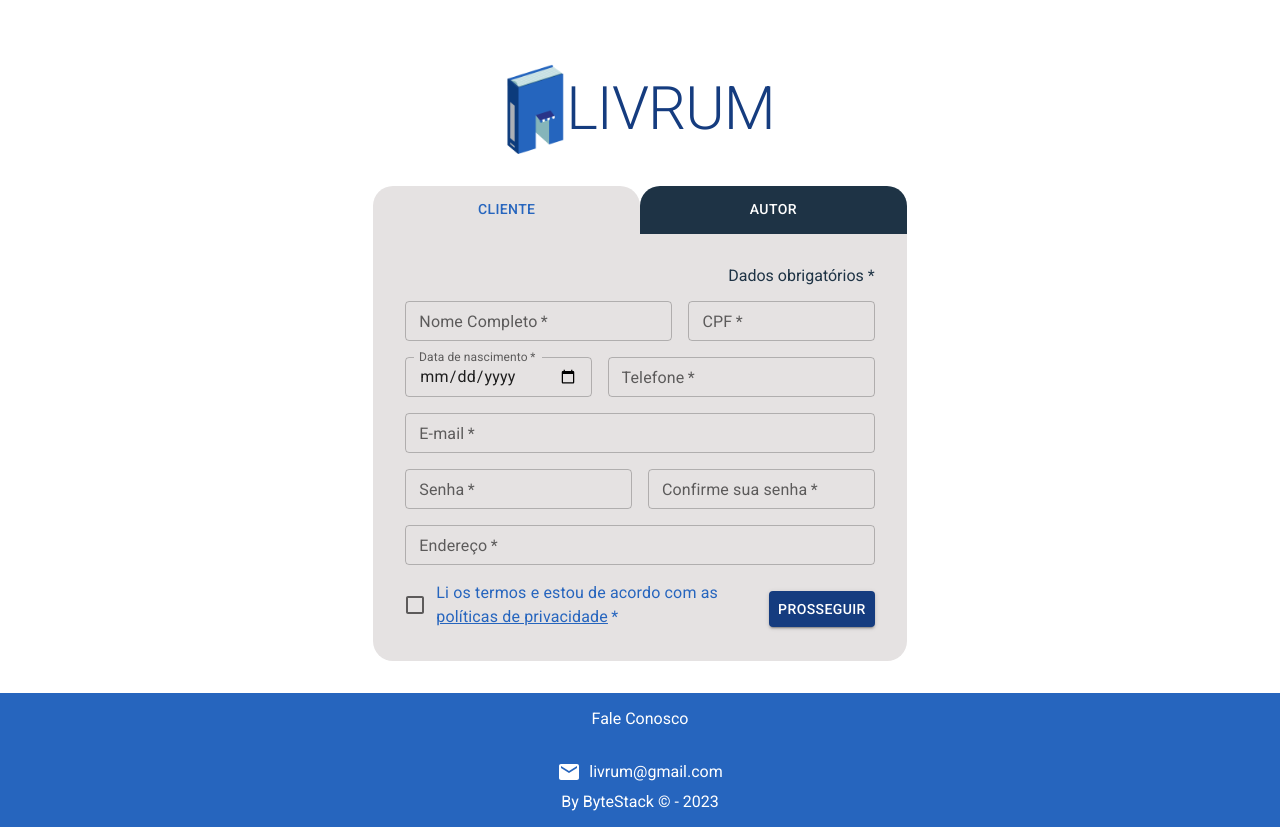
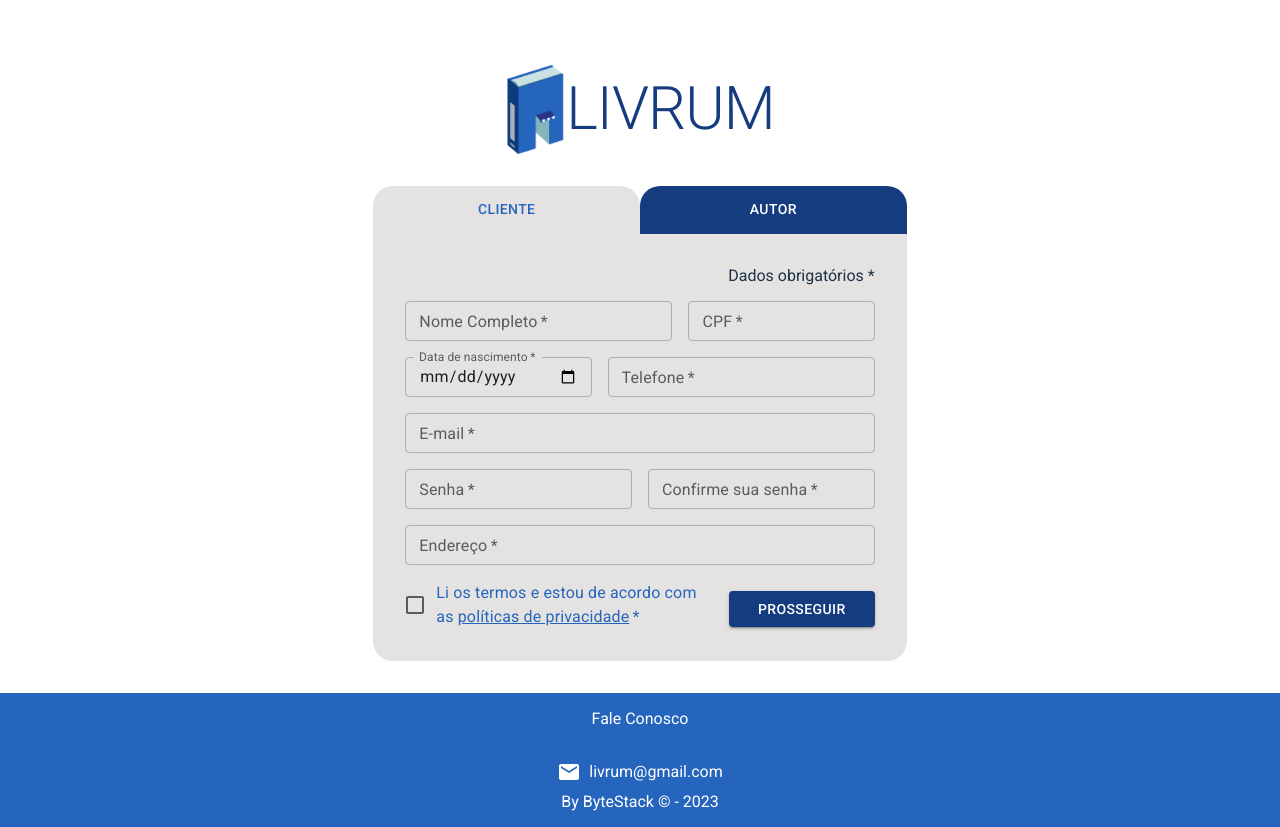
Before and after one commit to byte-stack-uefs/livrum, a Next.js app in the folder phase_4/app/webapp/: page /cadastro in a window 1280 px wide. Built offline with nearby package versions, Linux system fonts and the light colour scheme.

Commit message:
Ajuste na cor das abas e tamanhos

```diff
--- a/phase_4/app/webapp/app/(account)/(public)/cadastro/page.tsx
+++ b/phase_4/app/webapp/app/(account)/(public)/cadastro/page.tsx
@@ -255,7 +255,7 @@ const ClientRegister = () => {
                             )}
                             <Grid
                                 xs={12}
-                                lg={9}
+                                lg={8}
                                 style={{
                                     color: "#2665BE",
                                     cursor: "pointer",
@@ -280,7 +280,7 @@ const ClientRegister = () => {
                                     }
                                 />
                             </Grid>
-                            <Grid xs={12} lg={3}>
+                            <Grid xs={12} lg={4}>
                                 <Button
                                     type="submit"
                                     variant="contained"
--- a/phase_4/app/webapp/app/theme.tsx
+++ b/phase_4/app/webapp/app/theme.tsx
@@ -91,7 +91,7 @@ export const theme: Theme = createTheme({
                         borderRadius: "20px 20px 0 0",
                     },
                     "&:not(.Mui-selected)": {
-                        backgroundColor: "#1E3345",
+                        backgroundColor: darker,
                         color: "#fff",
                         borderRadius: "20px 20px 0 0",
                     },
```
